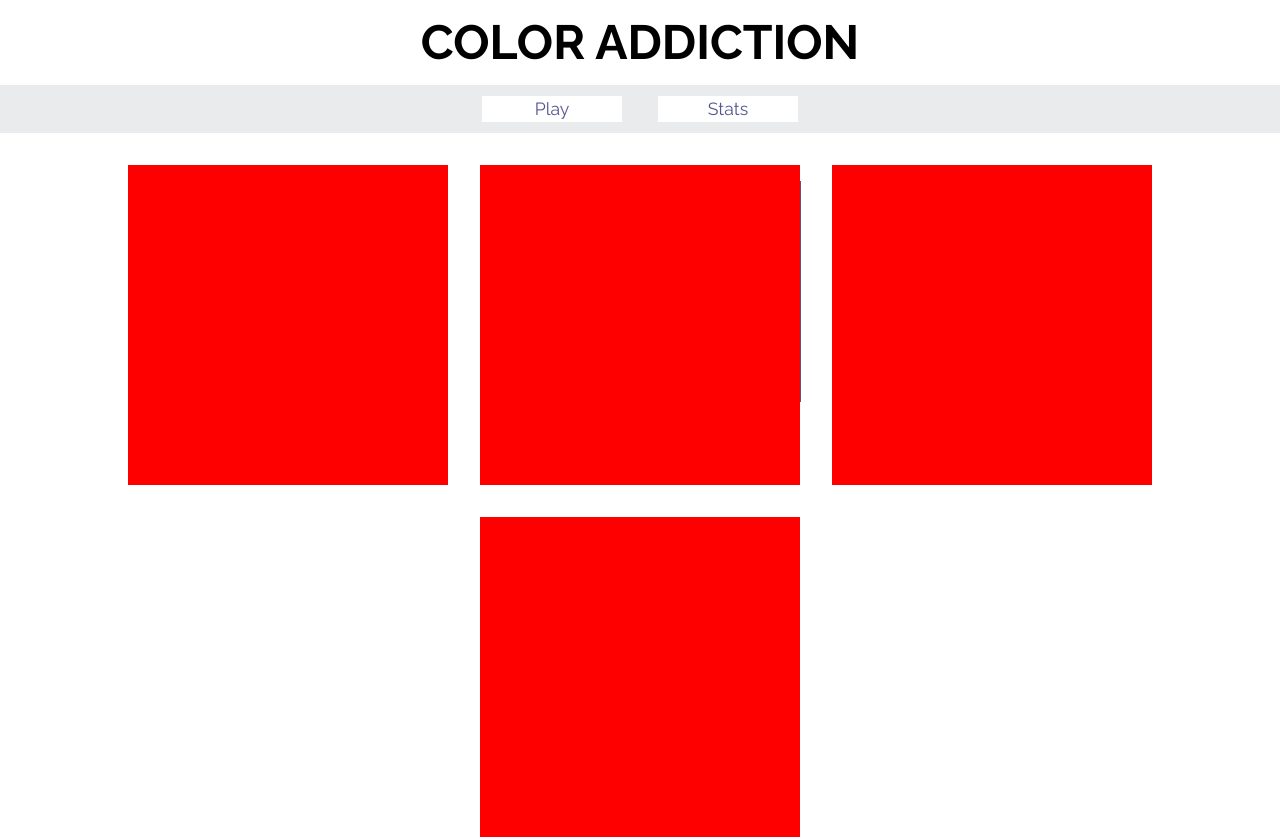
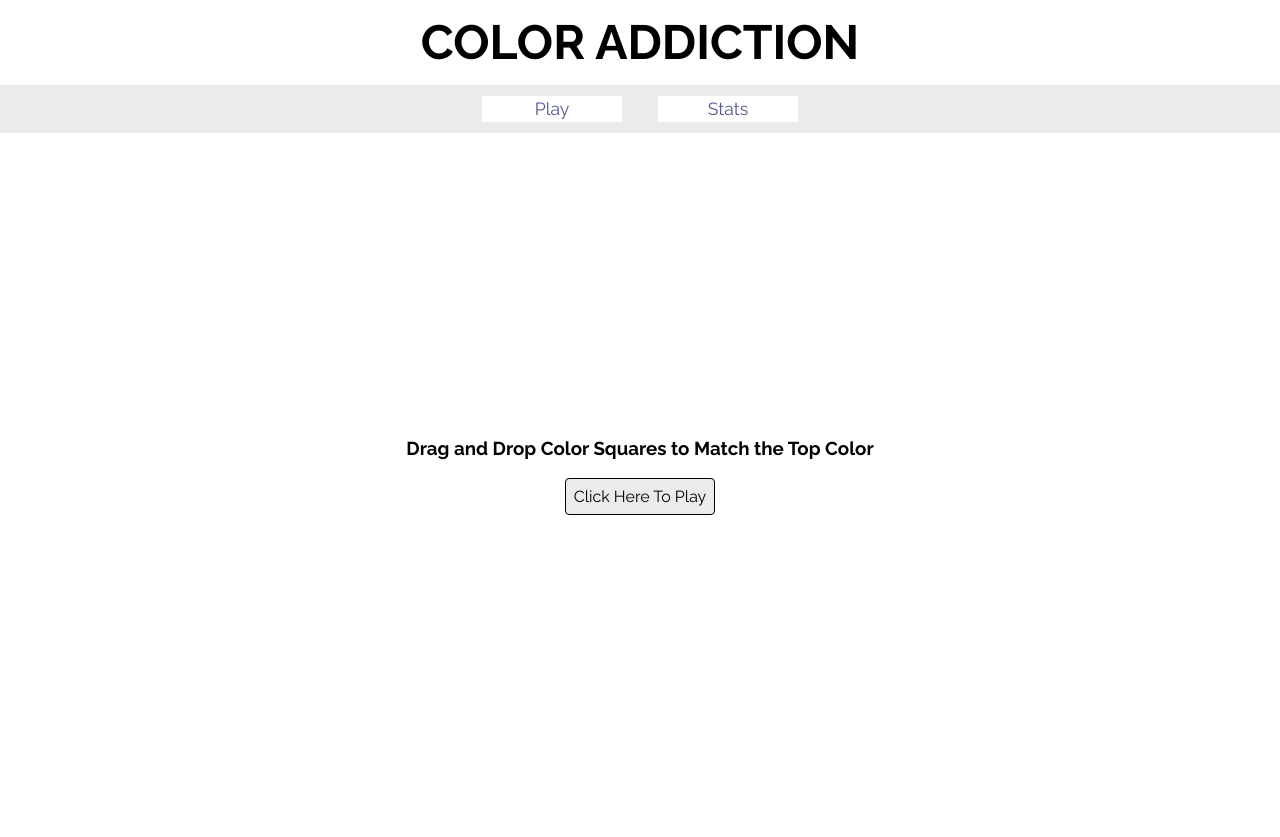
Before and after one commit to sarathrasher/hue-addiction, a website: page public/index.html in a window 1280 px wide. Drawn offline with Linux system fonts and the light colour scheme.

Commit message:
Added an instructions page

```diff
--- /dev/null
+++ b/public/css/instructions.css
@@ -0,0 +1,11 @@
+.instructions {
+  position: absolute;
+  top: 0;
+  left: 0;
+  display: flex;
+  flex-direction: column;
+  align-items: center;
+  justify-content: center;
+  width: 100%;
+  height: 100%;
+}
--- a/public/css/main.css
+++ b/public/css/main.css
@@ -98,3 +98,20 @@ body {
   flex: 1;
   position: relative;
 }
+
+.button {
+  background-color: var(--medium-gray);
+  padding: 0.5em;
+  border-radius: 0.25em;
+  border: 1px solid black;
+  cursor: pointer;
+}
+
+.button:hover {
+  background-color: red;
+}
+
+.hidden {
+  opacity: 0;
+  pointer-events: none;
+}
--- a/public/index.html
+++ b/public/index.html
@@ -8,6 +8,7 @@
   <link href="https://fonts.googleapis.com/css?family=Raleway:400,700" rel="stylesheet">
   <link rel="stylesheet" href="./css/main.css">
   <link rel="stylesheet" href="./css/login.css">
+  <link rel="stylesheet" href="./css/instructions.css">
   <link rel="stylesheet" href="./css/game.css">
   <title>Color Addiction</title>
 </head>
@@ -23,12 +24,16 @@
     </nav>
   </header>
   <div class="contents">
-        <form class="login-form" action="">
+    <form class="login-form hidden" action="">
       <input class="login-email" type="email" placeholder="Email" required>
       <input class="login-password" type="password" placeholder="Password" required>
-      <input class="submit" type="submit" value="Log In">
+      <input class="submit button" type="submit" value="Log In">
     </form>
-    <div class="game">
+    <div class="instructions">
+      <h3 class="instructions-header">Drag and Drop Color Squares to Match the Top Color</h3>
+      <div class="start-button button">Click Here To Play</div>
+    </div>
+    <div class="game hidden">
       <div class="mixed-color">
       </div>
       <div class="play-color-container">
```
